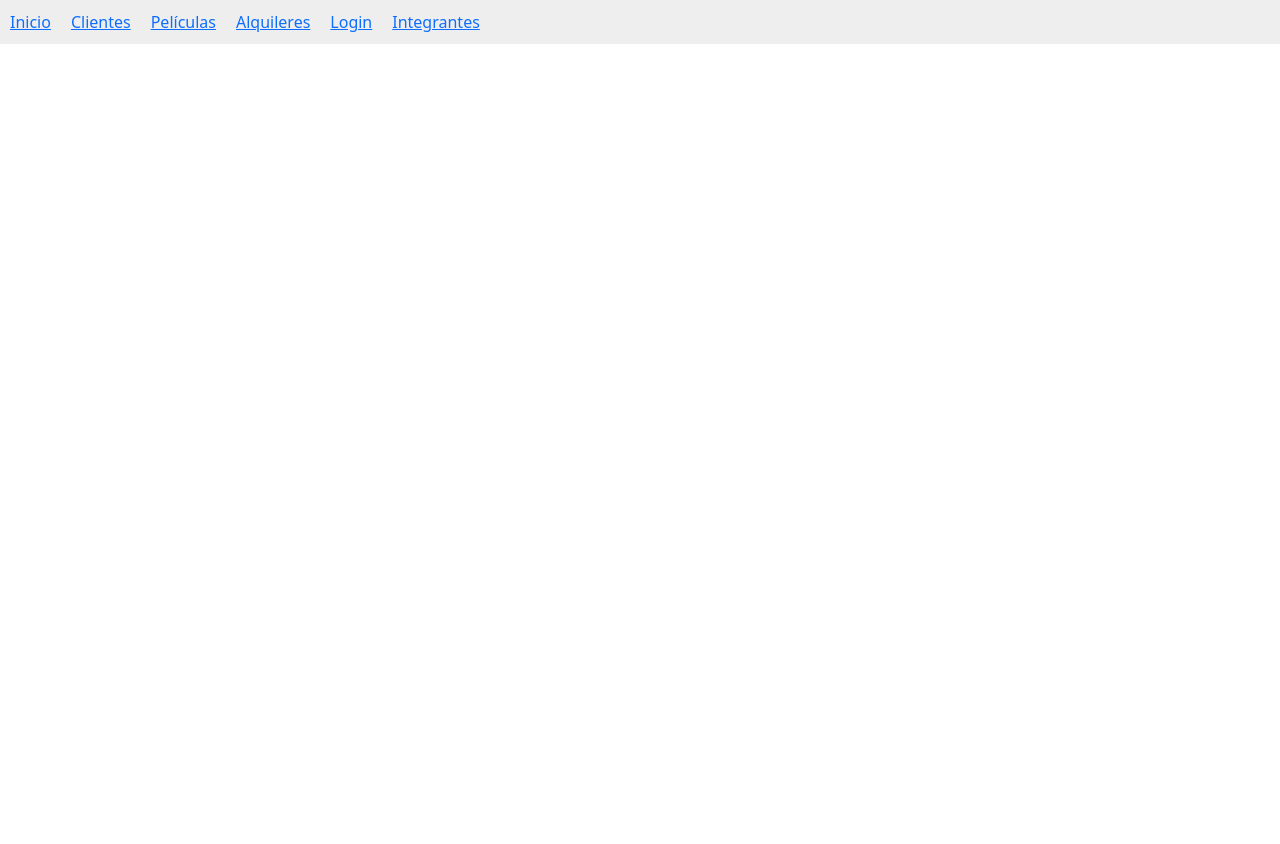
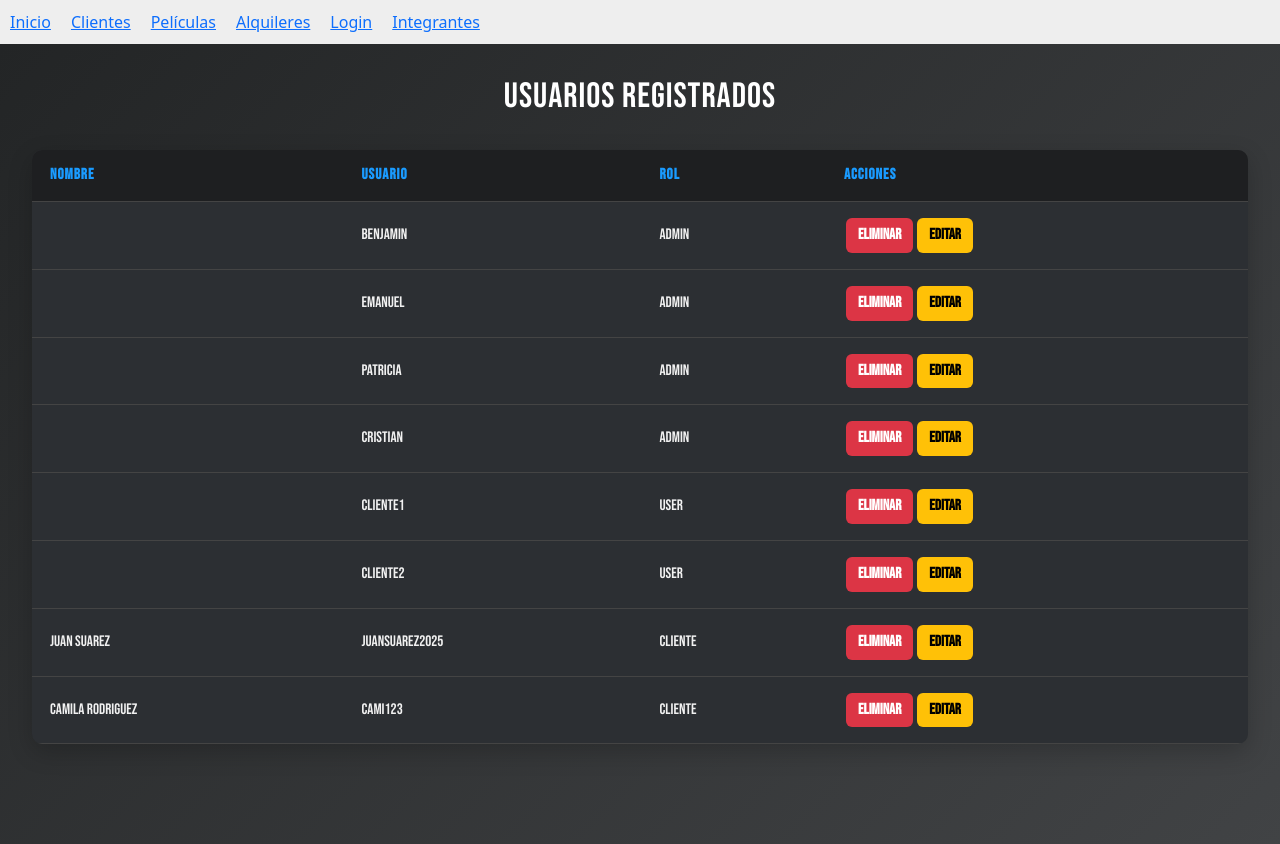
Before and after one commit to Pato-24/TP-FINAL-VIDEOTECA, a React (Vite) app: page /usuarios in a window 1280 px wide. Before the commit the page ends 800 px from the top, so only its background shows below. Built offline with nearby package versions, Linux system fonts and the light colour scheme; data requests are answered from the project's data file.

Commit message:
CRUD y estilo CSS de Login

```diff
--- a/db.json
+++ b/db.json
@@ -37,13 +37,6 @@
       "rol": "user"
     },
     {
-      "id": "1fb6",
-      "nombre": "francisco",
-      "usuario": "zamora",
-      "password": "zamora123",
-      "rol": "cliente"
-    },
-    {
       "id": "68c3",
       "nombre": "juan suarez",
       "usuario": "juansuarez2025",
@@ -51,10 +44,10 @@
       "rol": "cliente"
     },
     {
-      "id": "68e6",
-      "nombre": "leonel sanagua",
-      "usuario": "leosanagua",
-      "password": "leosanagua",
+      "id": "a5b9",
+      "nombre": "camila rodriguez",
+      "usuario": "cami123",
+      "password": "cami123",
       "rol": "cliente"
     }
   ],
--- a/src/App.jsx
+++ b/src/App.jsx
@@ -9,6 +9,11 @@ import ProtectedRoute from "./routes/protectedroute";
 import Navbar from "./components/Navbar";
 import Integrantes from "./pages/Integrantes";
 import Registro from "./pages/Registro";
+import Usuarios from "./pages/Usuarios";
+
+
+
+
 function App() {
   return (
     <Router>
@@ -30,6 +35,8 @@ function App() {
         <Route path="/peliculas" element={<AdminPeliculas />} />
         <Route path="/integrantes" element={<Integrantes />} />
         <Route path="/registro" element={<Registro />} />
+          <Route path="/usuarios" element={<Usuarios />} />
+
       </Routes>
     </Router>
   );
--- a/src/components/Login.css
+++ b/src/components/Login.css
@@ -90,3 +90,116 @@
   font-weight: bold;
   margin-bottom: 10px;
 }
+.usuarios-container {
+  min-height: 100vh;
+  background: linear-gradient(135deg, #232526 0%, #414345 100%);
+  padding: 2rem;
+  font-family: 'Bebas Neue', Arial, sans-serif;
+  color: #fff;
+}
+
+.usuarios-container h2 {
+  text-align: center;
+  font-size: 2em;
+  margin-bottom: 1.5rem;
+}
+
+.usuarios-table {
+  width: 100%;
+  border-collapse: collapse;
+  background: #2c2f33;
+  border-radius: 8px;
+  overflow: hidden;
+  box-shadow: 0 4px 24px rgba(0, 0, 0, 0.18);
+}
+
+.usuarios-table th,
+.usuarios-table td {
+  padding: 12px 16px;
+  text-align: left;
+  border-bottom: 1px solid #444;
+}
+
+.usuarios-table th {
+  background: #1e1f21;
+  color: #1a9bff;
+  text-transform: uppercase;
+  letter-spacing: 1px;
+  font-size: 0.95em;
+}
+
+.usuarios-table tr:hover {
+  background-color: #393c40;
+}
+
+.usuarios-table button {
+  padding: 6px 10px;
+  margin: 2px;
+  border: none;
+  border-radius: 5px;
+  font-weight: bold;
+  cursor: pointer;
+  transition: transform 0.2s;
+}
+
+.usuarios-table button:hover {
+  transform: scale(1.05);
+}
+
+.btn-eliminar {
+  background-color: #dc3545;
+  color: #fff;
+}
+
+.btn-editar {
+  background-color: #ffc107;
+  color: #000;
+}
+
+.editar-form {
+  background: #2c2f33;
+  padding: 1rem;
+  margin-bottom: 2rem;
+  border-radius: 12px;
+  box-shadow: 0 4px 16px rgba(0, 0, 0, 0.25);
+}
+
+.editar-form input,
+.editar-form select {
+  margin-right: 10px;
+  margin-bottom: 10px;
+  padding: 10px 14px;
+  border-radius: 6px;
+  border: none;
+  background: #1e1f21;
+  color: #fff;
+  font-size: 0.95em;
+}
+
+.editar-form button {
+  padding: 10px 16px;
+  font-weight: bold;
+  border-radius: 6px;
+  border: none;
+  cursor: pointer;
+  transition: background 0.2s ease;
+}
+
+.editar-form button[type="submit"] {
+  background: #007bff;
+  color: #fff;
+}
+
+.editar-form button[type="submit"]:hover {
+  background: #0056b3;
+}
+
+.editar-form button[type="button"] {
+  background: #6c757d;
+  color: #fff;
+  margin-left: 10px;
+}
+
+.editar-form button[type="button"]:hover {
+  background: #5a6268;
+}
--- /dev/null
+++ b/src/components/Usuarios.css
@@ -0,0 +1,66 @@
+.usuarios-container {
+  min-height: 100vh;
+  background: linear-gradient(135deg, #232526 0%, #414345 100%);
+  padding: 2rem;
+  font-family: 'Bebas Neue', Arial, sans-serif;
+  color: #f1f1f1;
+}
+
+.usuarios-container h2 {
+  text-align: center;
+  font-size: 2.2em;
+  margin-bottom: 2rem;
+  letter-spacing: 1px;
+  color: #ffffff;
+}
+
+.usuarios-table {
+  width: 100%;
+  border-collapse: collapse;
+  background: #2c2f33;
+  border-radius: 10px;
+  box-shadow: 0 8px 24px rgba(0, 0, 0, 0.2);
+  overflow: hidden;
+}
+
+.usuarios-table th,
+.usuarios-table td {
+  padding: 14px 18px;
+  text-align: left;
+  border-bottom: 1px solid #444;
+  font-size: 0.95em;
+}
+
+.usuarios-table th {
+  background: #1e1f21;
+  color: #1a9bff;
+  text-transform: uppercase;
+  letter-spacing: 1px;
+}
+
+.usuarios-table tr:hover {
+  background-color: #393c40;
+}
+
+.usuarios-table button {
+  padding: 6px 12px;
+  margin: 2px;
+  border: none;
+  border-radius: 6px;
+  font-weight: bold;
+  cursor: pointer;
+  transition: transform 0.2s ease;
+}
+
+.usuarios-table button:hover {
+  transform: scale(1.05);
+}
+
+.btn-eliminar {
+  background-color: #dc3545;
+  color: #fff;
+}
+
+.btn-editar {
+  background-color: #ffc107;
+  }
--- /dev/null
+++ b/src/pages/Usuarios.jsx
@@ -0,0 +1,143 @@
+import { useEffect, useState } from "react";
+import axios from "axios";
+import "../components/Usuarios.css";
+
+const Usuarios = () => {
+  const [usuarios, setUsuarios] = useState([]);
+  const [usuarioEditando, setUsuarioEditando] = useState(null);
+  const [editNombre, setEditNombre] = useState("");
+  const [editUsuario, setEditUsuario] = useState("");
+  const [editRol, setEditRol] = useState("");
+
+  useEffect(() => {
+    const fetchUsuarios = async () => {
+      try {
+        const { data } = await axios.get("http://localhost:3001/usuarios");
+        setUsuarios(data);
+      } catch (error) {
+        console.error("Error al obtener usuarios:", error);
+      }
+    };
+
+    fetchUsuarios();
+  }, []);
+
+  const eliminarUsuario = async (id) => {
+    const usuarioSeleccionado = usuarios.find((u) => u.id === id);
+    if (usuarioSeleccionado?.rol === "admin") {
+      alert("❌ No se puede eliminar a un administrador.");
+      return;
+    }
+
+    if (window.confirm(`¿Estás seguro de eliminar a ${usuarioSeleccionado.nombre}?`)) {
+      try {
+        await axios.delete(`http://localhost:3001/usuarios/${id}`);
+        setUsuarios((prev) => prev.filter((u) => u.id !== id));
+      } catch (error) {
+        console.error("Error al eliminar usuario:", error);
+      }
+    }
+  };
+
+  const seleccionarUsuario = (usuario) => {
+    setUsuarioEditando(usuario);
+    setEditNombre(usuario.nombre);
+    setEditUsuario(usuario.usuario);
+    setEditRol(usuario.rol);
+  };
+
+  const guardarCambios = async (e) => {
+    e.preventDefault();
+
+    // 🚫 Prevención: no permitir que un cliente se convierta en admin
+    if (usuarioEditando.rol === "cliente" && editRol === "admin") {
+      alert("❌ Un cliente no puede convertirse en administrador.");
+      return;
+    }
+
+    try {
+      const usuarioActualizado = {
+        ...usuarioEditando,
+        nombre: editNombre,
+        usuario: editUsuario,
+        rol: editRol,
+      };
+
+      await axios.put(`http://localhost:3001/usuarios/${usuarioActualizado.id}`, usuarioActualizado);
+      setUsuarios((prev) =>
+        prev.map((u) => (u.id === usuarioActualizado.id ? usuarioActualizado : u))
+      );
+
+      setUsuarioEditando(null);
+    } catch (error) {
+      console.error("Error al actualizar usuario:", error);
+    }
+  };
+
+  return (
+    <div className="usuarios-container">
+      <h2>Usuarios Registrados</h2>
+
+      {usuarioEditando && (
+        <form onSubmit={guardarCambios} className="editar-form">
+          <h3>Editar Usuario</h3>
+          <input
+            type="text"
+            value={editNombre}
+            onChange={(e) => setEditNombre(e.target.value)}
+            placeholder="Nombre"
+            required
+          />
+          <input
+            type="text"
+            value={editUsuario}
+            onChange={(e) => setEditUsuario(e.target.value)}
+            placeholder="Usuario"
+            required
+          />
+          <select
+            value={editRol}
+            onChange={(e) => setEditRol(e.target.value)}
+          >
+            <option value="cliente">cliente</option>
+            <option value="admin">admin</option>
+          </select>
+          <button type="submit">Guardar Cambios</button>
+          <button type="button" onClick={() => setUsuarioEditando(null)}>
+            Cancelar
+          </button>
+        </form>
+      )}
+
+      <table className="usuarios-table">
+        <thead>
+          <tr>
+            <th>Nombre</th>
+            <th>Usuario</th>
+            <th>Rol</th>
+            <th>Acciones</th>
+          </tr>
+        </thead>
+        <tbody>
+          {usuarios.map((u) => (
+            <tr key={u.id}>
+              <td>{u.nombre}</td>
+              <td>{u.usuario}</td>
+              <td>{u.rol}</td>
+              <td>
+                <button onClick={() => eliminarUsuario(u.id)} className="btn-eliminar">
+                  Eliminar
+                </button>
+                <button onClick={() => seleccionarUsuario(u)} className="btn-editar">
+                  Editar
+                </button>
+              </td>
+            </tr>
+          ))}
+        </tbody>
+      </table>
+    </div>
+  );
+};
+
+export default Usuarios;
```
